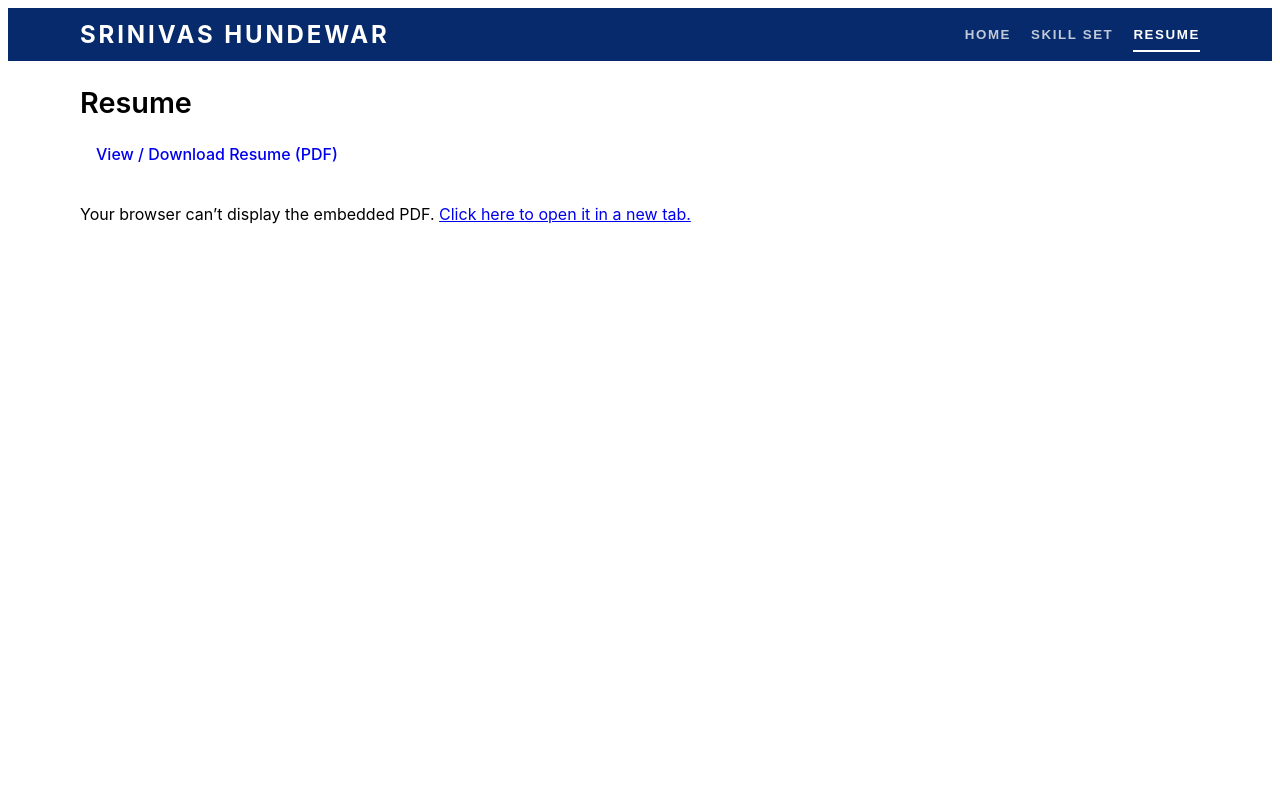
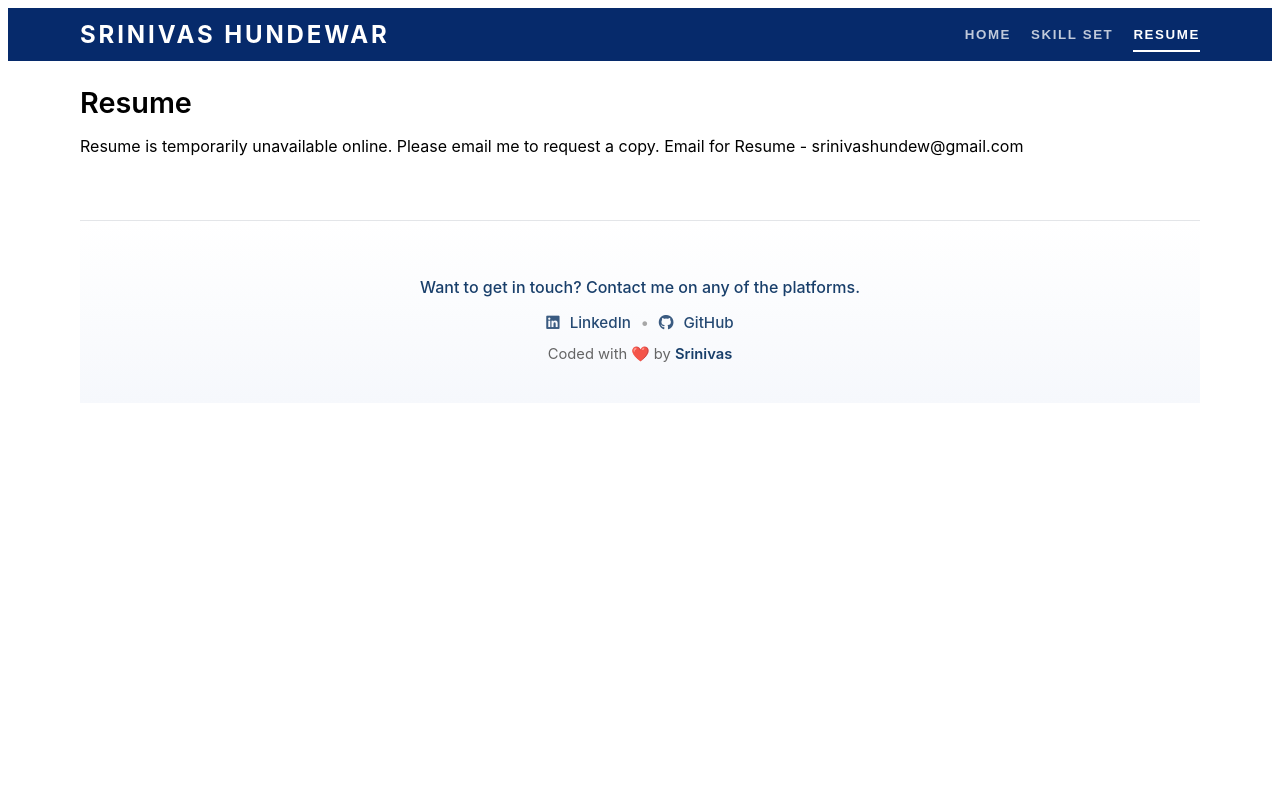
Before and after one commit to hsrinivas20202/srinivas-ng-20, an Angular app: page / in a window 1280 px wide. Both pictures are taken after a click on the tab "RESUME". Shown: the top 800 px of the page. Built offline with nearby package versions, Linux system fonts and the light colour scheme.

Commit message:
res removed

```diff
--- a/src/app/my-new.component.html
+++ b/src/app/my-new.component.html
@@ -612,7 +612,13 @@
         <h2 class="section-title">Resume</h2>
 
         <div class="resume-actions">
-            <!-- Open in new tab / download -->
+            <p class="muted">
+                Resume is temporarily unavailable online. Please email me to request a copy. Email for Resume -
+                srinivashundew@gmail.com
+            </p>
+            <!-- <a href="mailto:your.email@domain.com" class="btn btn-primary">Email for Resume</a> -->
+        </div>
+        <!-- <div class="resume-actions">
             <a href="assets/resume/SrinivasHundeResume.pdf" target="_blank" rel="noopener" class="btn btn-primary">
                 View / Download Resume (PDF)
             </a>
@@ -627,7 +633,7 @@
                     </a>
                 </p>
             </object>
-        </div>
+        </div> -->
 
     </section>
     }
```
